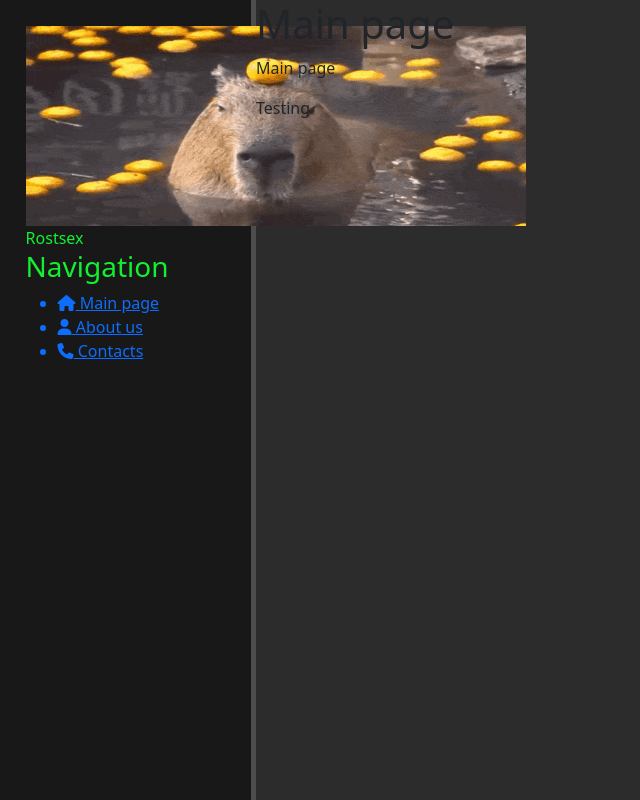
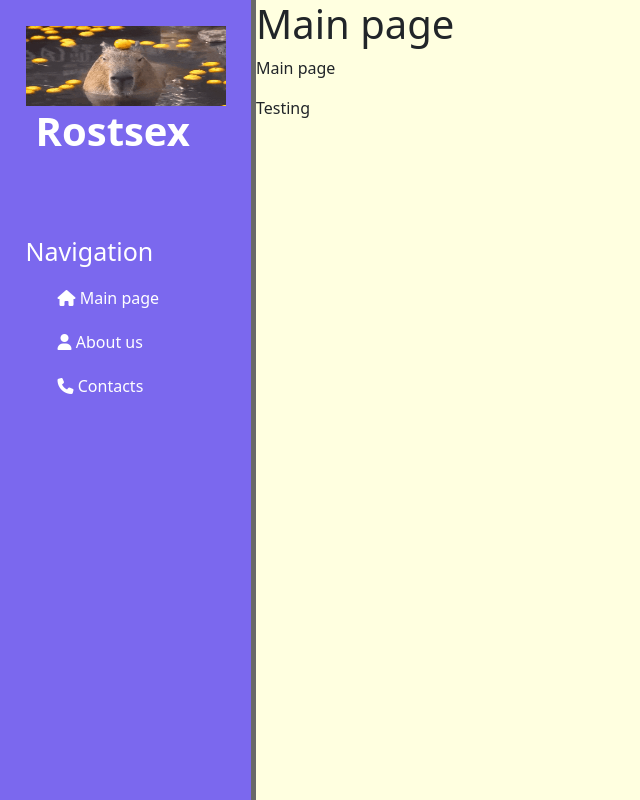
Before and after one commit to LeapSunrise/first-page, a Django app: page / in a window 1280 px wide. Shown: the whole page, without its empty margins (0-640 px from the left). Run offline with Django 4.2, Linux system fonts and the light colour scheme.

Commit message:
navigation bar styling practice

```diff
--- a/FirstPage/FirstPage/settings.py
+++ b/FirstPage/FirstPage/settings.py
@@ -116,10 +116,10 @@ USE_TZ = True
 # Static files (CSS, JavaScript, Images)
 # https://docs.djangoproject.com/en/4.1/howto/static-files/
 
-STATIC_URL = 'static/'
+STATIC_URL = '/static/'
 
 STATICFILES_DIRS = [
-    BASE_DIR, 'main_site/static'
+    BASE_DIR / 'main_site/static'
 ]
 
 # Default primary key field type
--- a/FirstPage/main_site/static/main_site/css/main_site.css
+++ b/FirstPage/main_site/static/main_site/css/main_site.css
@@ -1,19 +1,53 @@
 body {
-    background: #2c2c2c;
+    background: #FFFFE0;
+
 }
 
 aside {
     float: left;
-    background: #181818;
+    background: #7B68EE;
     width: 20%;
     padding: 2%;
     height: 100vh;
-    color: #12f12f;
-    border-right: 5px solid #4d4d4d;
+    color: #fff;
+    border-right: 5px solid #696969;
+
 }
 
 aside img {
-    width: 500px;
-    height: 200px;
+    width: 200px;
+    height: 80px;
     float: left;
 }
+
+aside .logo {
+    font-size: 40px;
+    margin-left: 10px;
+    font-weight: bold;
+    position: relative;
+    top: -5px;
+}
+
+aside h3 {
+    margin-top: 70px;
+    font-size: 25px;
+
+}
+
+aside ul {
+    list-style: none;
+}
+aside ul li {
+    color: #fff;
+    display: block;
+    margin-top: 20px;
+    transition: all .5s ease;
+}
+aside ul li:hover, aside ul a:hover{
+    color: #FF00FF;
+    transform: scale(1.05);
+}
+
+aside a {
+    text-decoration: none;
+}
```
